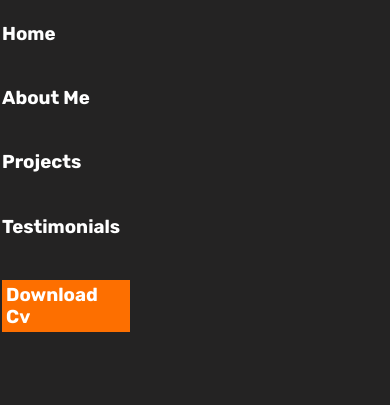
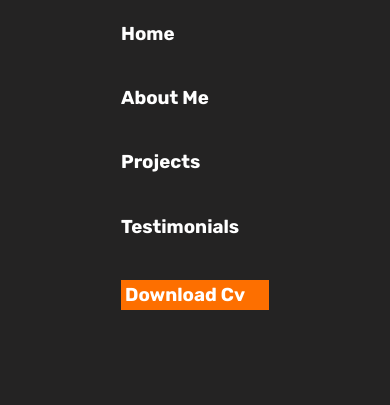
Before and after one commit to MRsajal/portfoilo.github.io, a plain HTML site: page index.html in a window 390 px wide. Shown: the part 64-469 px from the top of the page. Drawn offline with Linux system fonts and the light colour scheme.

Commit message:
Add files via upload

```diff
--- a/for-mobile.css
+++ b/for-mobile.css
@@ -5,6 +5,9 @@
     }
     #navbar-section{
         margin: 0px 1px;
+        display: flex;
+        flex-direction: column;
+        align-items: center;
     }
     .navbar {
         justify-content: center;
@@ -20,7 +23,7 @@
     }
 
     .cv-download {
-        width: 120px;
+        width: 140px;
     }
 
     .bio {
```
